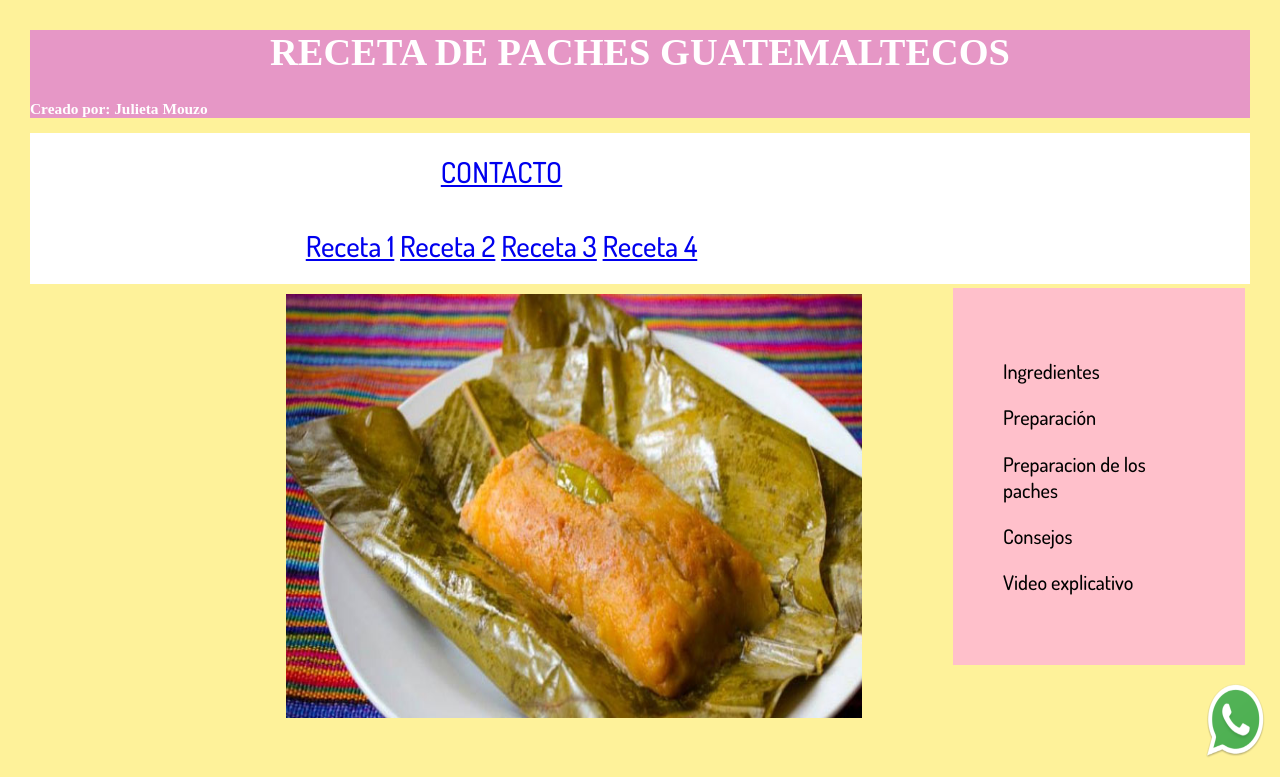
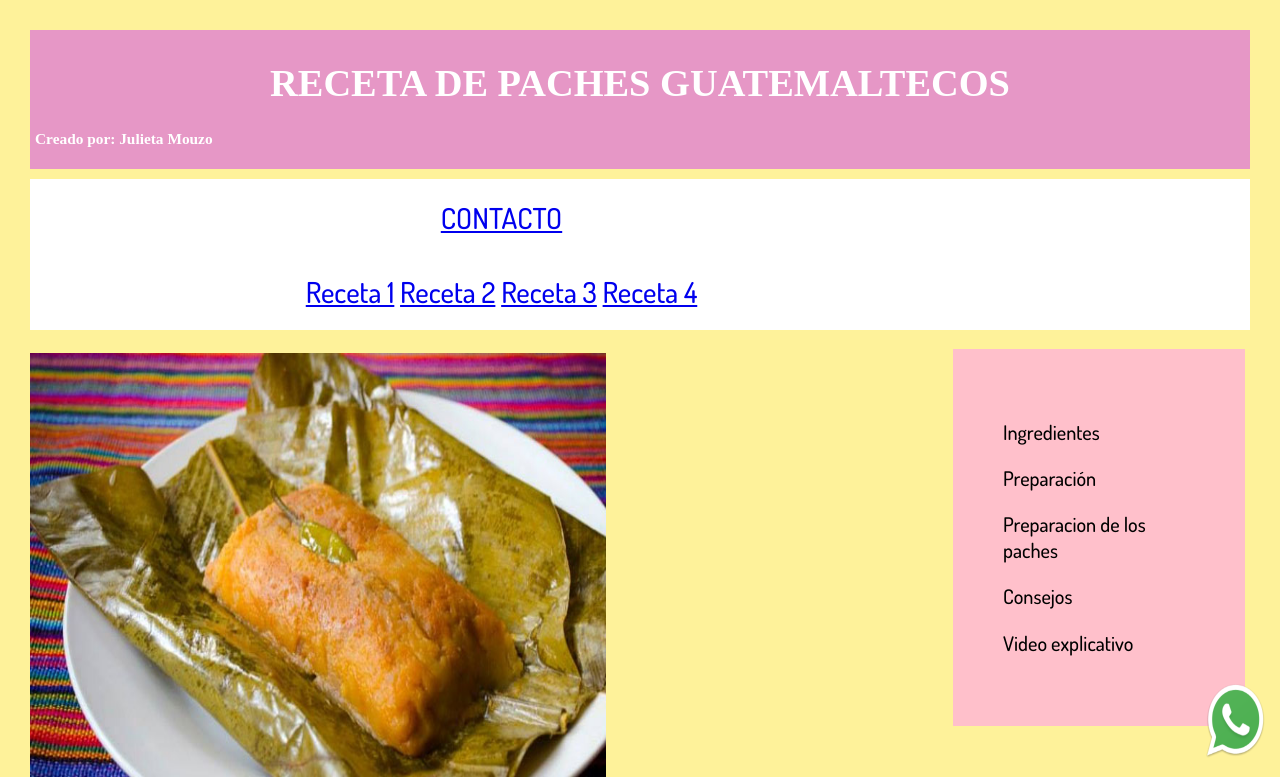
Before and after one commit to JulietaMouzo/Receta, a plain HTML site: page index.html in a window 1280 px wide. Shown: the top 777 px of the page. Drawn offline with Linux system fonts and the light colour scheme; grey boxes are pictures that could not be loaded; a web font is replaced by a local one.

Commit message:
Add files via upload

```diff
--- a/Css/estilo.css
+++ b/Css/estilo.css
@@ -5,39 +5,61 @@
               src: url("../Fuentes/ITCKRIST.TTF");
             }
 
-body  {background-color: #FEF29A;
+body  {
+      background-color: #FEF29A;
       font-family: 'Dosis', sans-serif;
       font-size: 1.8rem;
-       margin: 30px;}
+      margin: 30px;
+      }
 
-header {background-color: #C620FF6E;
+header {
+        background-color: #C620FF6E;
         color: white;
         font-family: "chino";
-        font-size: 1.2rem;}
+        font-size: 1.2rem;
+        padding: 5px;
+        }
 
-.Por {font-size: 0.8em;}
+.Por {
+      font-size: 0.8em;
+      }
 
-#TituloPrincipal {text-align: center;
-                  text-decoration: none;}
+#TituloPrincipal {
+                  text-align: center;
+                  text-decoration: none;
+                  }
 
 nav {background-color: white;
     text-decoration-color: black;
     padding: 20px;
-    text-align: center;}
+    text-align: center;
+    margin-top: 10px;}
 
 .contacto:hover {background-color: pink;
                 font-size: 1.5em;
                 font-family: fantasy;}
 
-section {width: 70vw;
-        display: inline;}
+section {width: 70vw;}
 
-.ImagenGrande {width: 45vw;
+.ImagenGrande {
+               width: 45vw;
                height: 53vh;
-               position: relative;
-               left: 20vw;
+               right: 20px;
                margin-top: 10px;
-               clear: right;}
+               clear: right;
+               margin-top: 23px;
+              }
+
+aside {
+       background-color: pink;
+       width: 15vw;
+       float: right;
+       padding: 50px;
+       margin-right: 5px;
+       margin-top: 155px;
+       font-size: 0.7em;
+       margin-top: 180px;
+       }
 
 .contenedor2 {background-color: #FEF29A;
               width: 95vw;
@@ -50,24 +72,33 @@ section {width: 70vw;
        display: inline;}
 
 
-.Intro {color: black;
+.Intro {
+        color: black;
         font-size: 0.8em;
         width: 55vw;
         float: right;
-        display: inline;}
+        display: inline;
+        }
 
 
-.Musica {font-size: 0.6em;
+.Musica {
+         font-size: 0.6em;
          background: #F8EF78;
          color: black;
          position: relative;
-         display: inline-block;}
+         display: inline-block;
+        }
 
 
-.marcha {font-size: 0.9em;}
+.marcha {
+          font-size: 0.9em;
+        }
 
-.Titulo {text-decoration: underline;
-         clear: both;}
+
+.Titulo {
+         text-decoration: underline;
+         clear: both;
+        }
 
 .contenedor1 {background-color: #FEF29A;
               width: 95vw;
@@ -84,59 +115,66 @@ section {width: 70vw;
                overflow: auto;}
 
 
-.preparacion {background-color: #f6adc6;
+.preparacion {
+              background-color: #f6adc6;
               width: 45.5vw;
               height: 68vh;
               display: inline;
               float: right;
               margin: 10px;
-              overflow: auto;}
+              overflow: auto;
+              }
 
 
-.contenedor {background-color: #FEF29A;
+.contenedor {
+             background-color: #FEF29A;
              width: 95vw;
-             height: 50vh;
+             height: 80vh;
              font-size: 1.1rem;
              }
 
-.paches2 {text-align: }
 
-.preparacionpaches {background-color: #f6adc6;
+.preparacionpaches {
+                    background-color: #f6adc6;
                     width: 45.5vw;
                     height: 98.5vh;
                     display: inline;
                     float: left;
-                    margin: 10px;}
+                    margin: 10px;
+                    }
 
-.consejos {background-color: #f6adc6;
+
+.consejos {
+          background-color: #f6adc6;
           width: 45.5vw;
           height: 31vh;
           display: inline;
           float: right;
-          margin: 10px;}
+          margin: 10px;
+          overflow: auto;
+        }
 
-.Video {background-color: #f6adc6;
+
+.Video {
+        background-color: #f6adc6;
         width: 45.5vw;
         height: 64.5vh;
-        display: inline;
         float: right;
-        margin: 10px;}
-
-.ImagenMediana {width: 400px; height: 350px;}
-
-.iconowpp {position: fixed;
-           width: 5vw; height: 10vh;
-           top: 85%; right: 1%;}
+        margin: 10px;
+      }
 
 
-aside {background-color: pink;
-       display: inline-block;
-       width: 15vw;
-       float: right;
-       padding: 50px;
-       margin-right: 5px; margin-top: 155px;
-       font-size: 0.7em;
-       }
+.ImagenMediana {
+                width: 40vw;
+                height: 50vh;
+                }
+
+.iconowpp {
+           position: fixed;
+           width: 5vw; height: 10vh;
+           top: 85%; right: 1%;
+          }
+
 
 
 footer {float: inherit; clear: inherit;}
--- a/Css/estilo_secciones.css
+++ b/Css/estilo_secciones.css
@@ -4,6 +4,7 @@
               font-family: "chino";
               src: url("../Fuentes/ITCKRIST.TTF");
             }
+
 
 body  {background-color: #FEF29A;
        font-family: 'Dosis', sans-serif;
```
